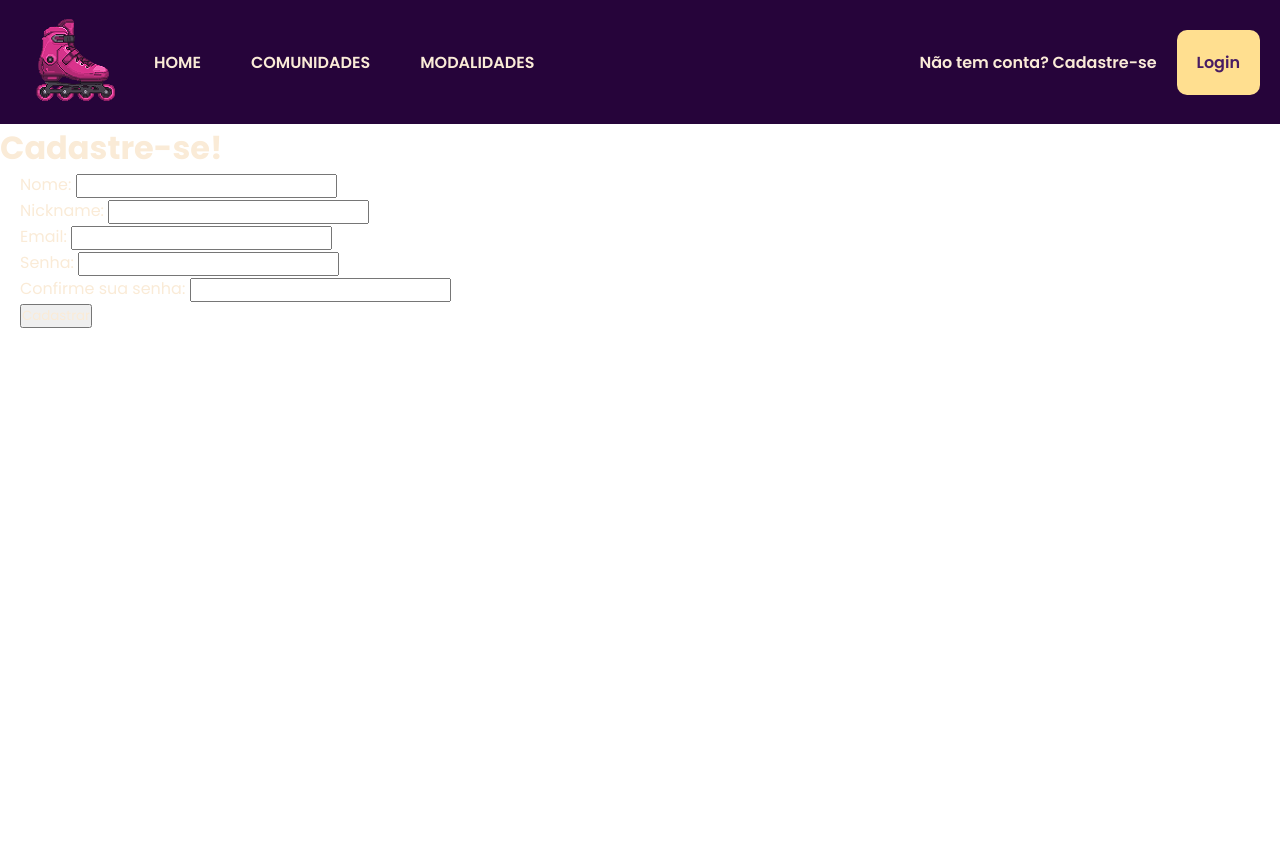
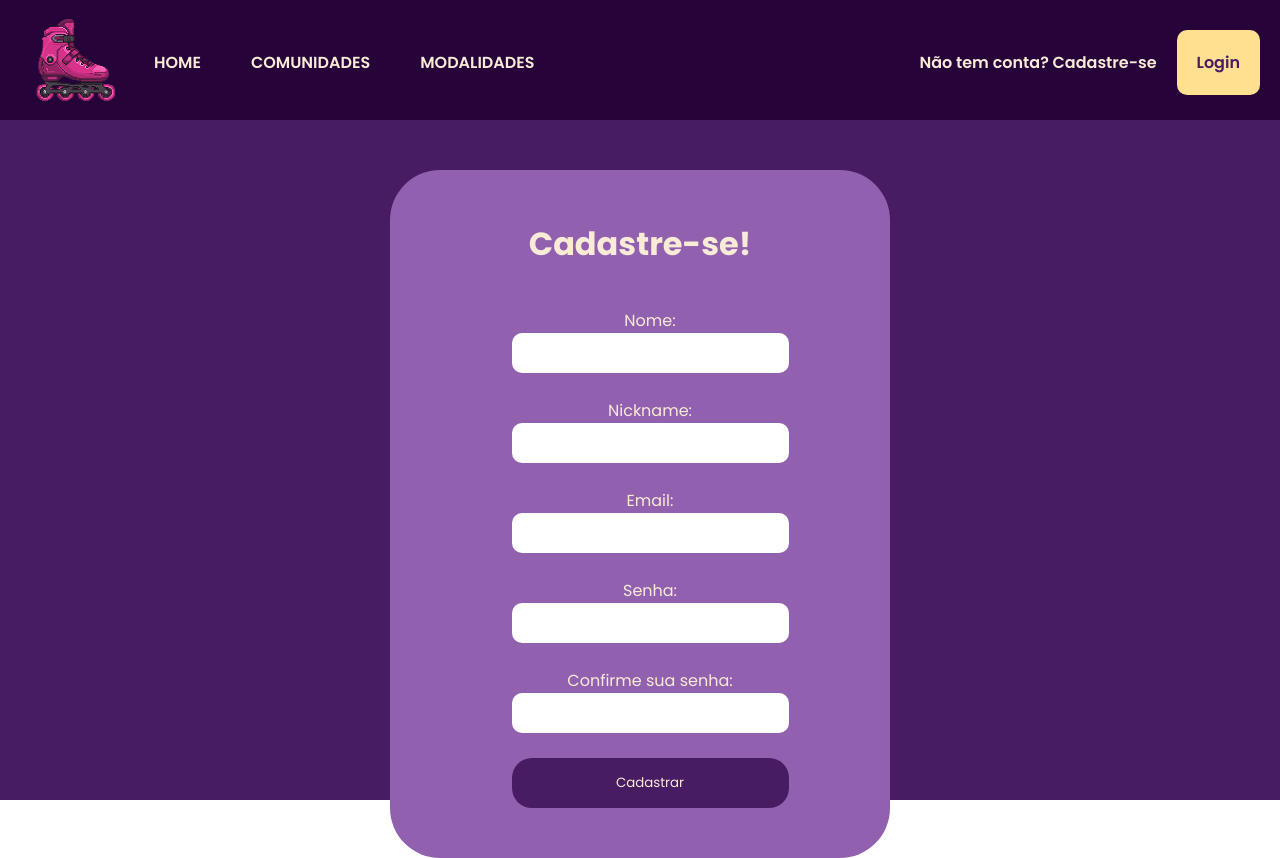
Before and after one commit to giovn-aguiar/ProjetoIndividual, a website: page public/cadastro.html in a window 1280 px wide. Before the commit the page ends 800 px from the top, so only its background shows below. Drawn offline with Linux system fonts and the light colour scheme.

Commit message:
feat: {estilização} cadastro e login

```diff
--- a/public/cadastro.html
+++ b/public/cadastro.html
@@ -17,9 +17,9 @@
                 </div>
 
                 <div class="paginas">
-                    <a href="/assets/index.html">HOME</a>
-                    <a href="">COMUNIDADES</a>
-                    <a href="">MODALIDADES</a>
+                    <a href="./index.html">HOME</a>
+                    <a href="./index.html">COMUNIDADES</a>
+                    <a href="./index.html">MODALIDADES</a>
                 </div>
             </div>
 
@@ -31,7 +31,9 @@
         </nav>
     </div>
 
-    <div class="cadastro">
+    <div class="container">
+
+        <div class="container-inputs">
 
             <div class="titulo-cadastro">
                 <h1>Cadastre-se!</h1>
@@ -44,14 +46,17 @@
                     </div>
                 </div>
 
-        <div class="campos-cadastrar">
-            Nome: <input id="inputNome" type="text"><br>
-            Nickname: <input id="inputNick" type="text"><br>
-            Email: <input id="inputEmail" type="text"><br>
-            Senha: <input id="inputSenha" type="password"><br>
-            Confirme sua senha: <input id="inputConfirmar" type="password"><br>
-            <button onclick="cadastrar()">Cadastrar</button>
+            <div class="campos-preencher">
+                Nome: <input class="input-preencher" id="inputNome" type="text"><br>
+                Nickname: <input class="input-preencher" id="inputNick" type="text"><br>
+                Email: <input class="input-preencher" id="inputEmail" type="text"><br>
+                Senha: <input class="input-preencher" id="inputSenha" type="password"><br>
+                Confirme sua senha: <input class="input-preencher" id="inputConfirmar" type="password"><br>
+
+                <button class="btn-confirmar" onclick="cadastrar()">Cadastrar</button>
             </div>
+        </div>
+
 
     </div>
 </body>
--- a/public/css/cadastro.css
+++ b/public/css/cadastro.css
@@ -1,3 +1,52 @@
+:root{
+  --roxo-destaque: #26043A;
+  --roxo-claro: #9161AF;
+  --roxo-fundo: #481C63;
+  --amarelo: #FFDF90;
+  --rosa: #EB4F80;
+}
+
+.container{
+  padding-top: 50px;
+  width: 100vw;
+  height: calc(100vh - 15vh);
+  background-color: #481C63;
+}
+
+.container-inputs{
+  gap: 40px;
+  display: flex;
+  flex-direction: column;
+  height: auto;
+  margin: 0 auto;
+  width: 500px;
+  align-items: center;
+  padding: 50px;
+  border-radius: 50px;
+  background-color: #9161AF;
+}
+
+.campos-preencher{
+  display: flex;
+  flex-direction: column;
+  text-align: center;
+}
+
+.input-preencher{
+border: none;
+padding: 10px;
+border-radius: 10px;
+color: #481C63;
+}
+
+.btn-confirmar{
+  background-color: #481C63;
+  padding: 15px;
+  border-radius: 20px;
+  border: none;
+}
+/*Cards de erro dinâmicos.*/
+
 .card_erro {
     display: none;
     background-color: #fff;
--- a/public/css/menu.css
+++ b/public/css/menu.css
@@ -11,21 +11,17 @@ a {
     text-decoration: none;
 }
 
-.container{
-    width: 100vw;
-    background-color: #481C63;
-}
-
 .menu-container {
     font-weight: 600;
+    height: 15vh;
     width: 100%;
     background-color: #26043A;
 }
 
 .menu{
-display: flex;
-flex-direction: row;
-align-items: center;
+    display: flex;
+    flex-direction: row;
+    align-items: center;
 }
 
 .paginas{
--- a/public/css/styles.css
+++ b/public/css/styles.css
@@ -6,6 +6,10 @@
     --roxo-fundo: #481C63;
     --amarelo: #FFDF90;
     --rosa: #EB4F80;
+}
+
+.container{
+    background-color: #481C63;
 }
 
 /* seção cabeçalho*/
@@ -17,7 +21,7 @@
 }
 
 .imagem {
-    width: 100vw;
+    width: 100%;
     background-color: var(--roxo-destaque);
     margin-bottom: -10px;
 }
@@ -44,18 +48,22 @@
 .desafios h2{
     font-size: 35px;
 }
+
 .desafios{
     display: flex;
     flex-direction: column;
     padding: 80px;
     text-align: center;
     gap: 50px;
+    margin: 60px;
 }
+
 
 .cards-desafios{
     display: flex;
     flex-direction: row;
-    gap: 50px;
+    gap: 20px;
+    justify-content: space-between;
 }
 
 .play-desafios{
@@ -74,25 +82,26 @@
     display: flex;
     flex-direction: column;
     gap: 20px;
+    width: 300px;
 }
 
 /* seção comunidade */
 
-.comunidades{
+.card-comunidade{
     display: flex;
     flex-direction: row;
     background-color:var(--rosa);
     text-align: start;
     justify-content: center;
-    margin-left: 40px;
-    margin-right: 40px;
+    margin-left: 60px;
+    margin-right: 60px;
     padding: 100px 50px 100px 50px;
     border-radius: 20px;
     justify-content: space-between;
 }
 
 .comunidades img{
-    width: 90%;
+    width: 100%;
 }
 
 .conteudo-comunidades{
@@ -126,6 +135,7 @@
 .modalidades{
     display: flex;
     flex-direction: column;
+    align-items: center;
     background-color: var(--roxo-claro);
     margin-top: 100px;
     padding-top: 50px;
@@ -184,3 +194,14 @@ gap: 50px;
     padding: 50px;
     text-align: center;
 }
+
+
+/* Responsividade */
+
+@media (min-width: 1700px) {
+ /* seção desafios */
+ .cards-desafios{
+    min-width: 20px;
+}
+
+}
```
Also changed, not shown: public/index.html (+10 -4 lines), public/login.html (+11 -11 lines), public/css/login.css (deleted), public/img/cabecalho/imgPrincipal-alt.png (added). Lines whose indentation alone changed are shown as unchanged.
